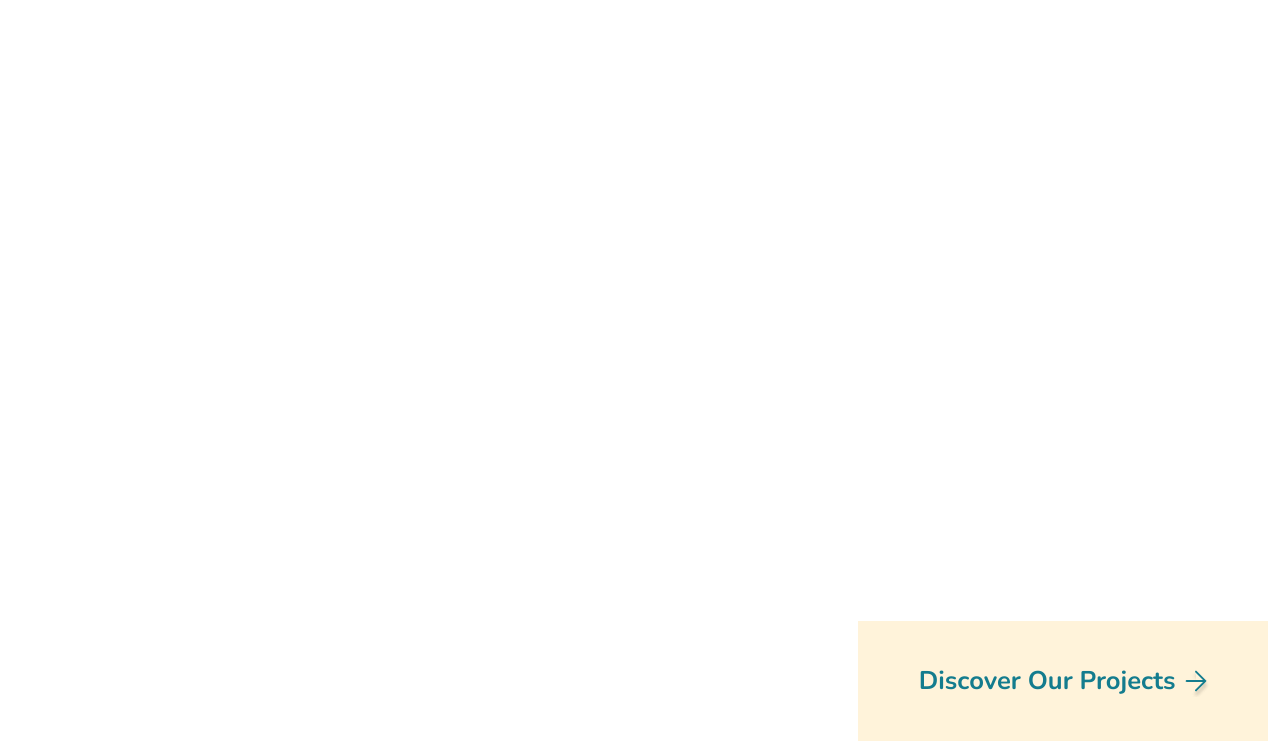
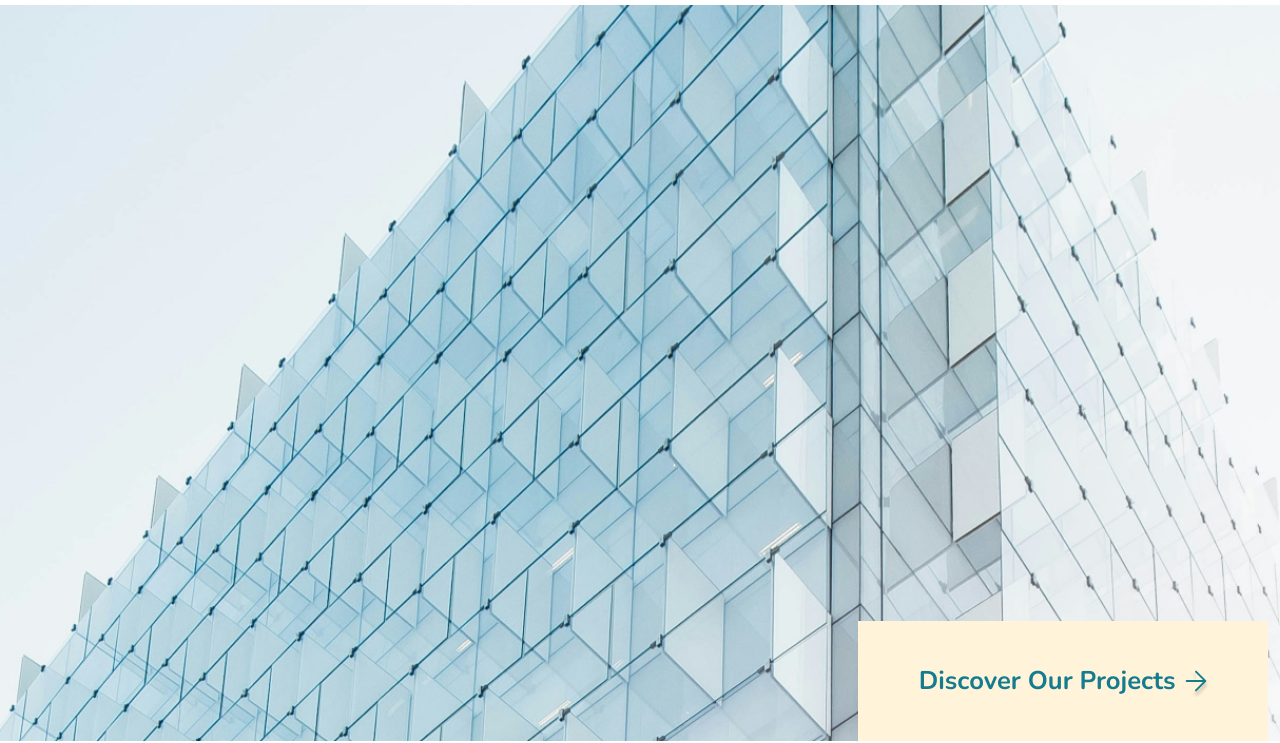
Before and after one commit to MasBotang/CompanyProfile-Digimind, a plain HTML site: page index.html in a window 1280 px wide. Shown: the part 58-801 px from the top of the page. Drawn offline with nearby package versions, Linux system fonts and the light colour scheme; files whose address does not match are found by name.

Commit message:
Update style.css

```diff
--- a/style.css
+++ b/style.css
@@ -33,7 +33,7 @@ body{
 
 /* Home Style */
 #home{
-    background-image: url('../Company-Profile/img/home.png');
+    background-image: url('img/home.png');
     background-size: cover;
     background-repeat: no-repeat;
     position: relative;
```
